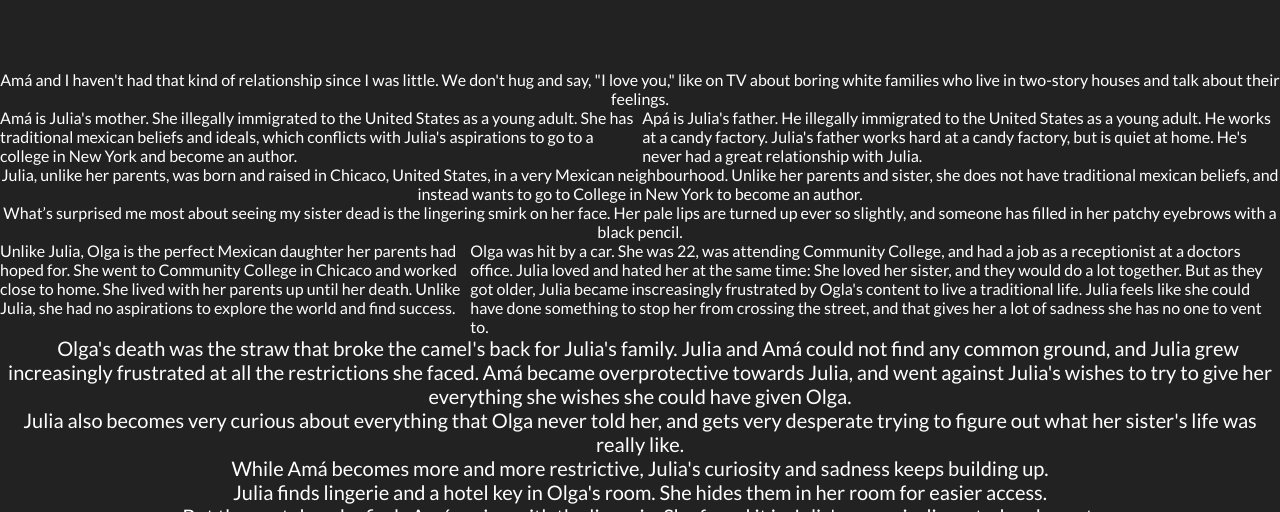
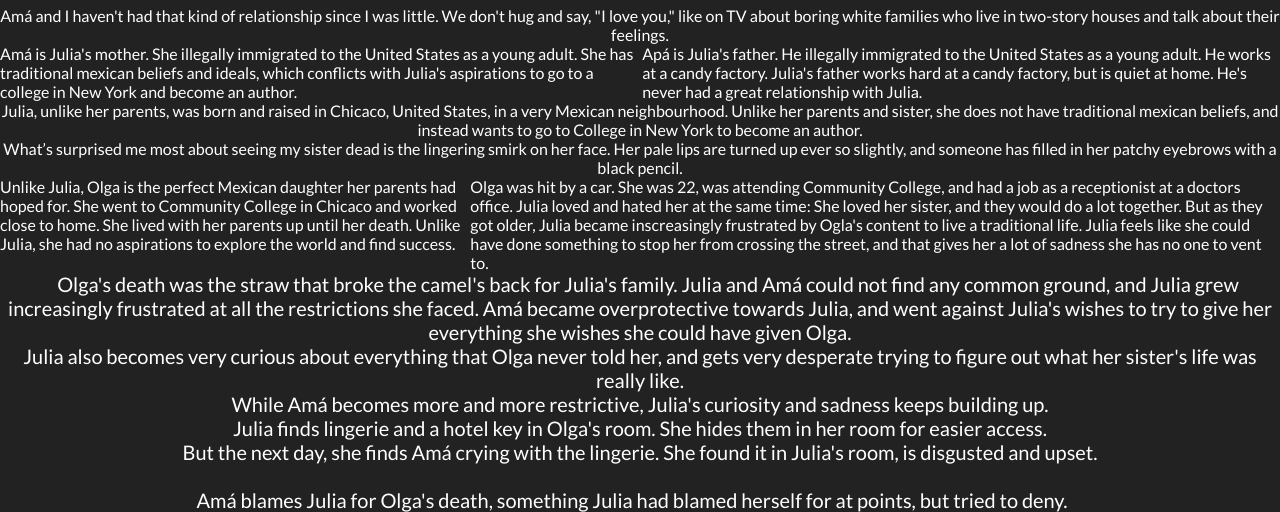
Before and after one commit to jamesbmadden/bookclub-project-site, a website: page index.html in a window 1280 px wide. Shown: the part 588-1100 px from the top of the page. Drawn offline with Linux system fonts and the light colour scheme; files whose address does not match are found by name.

Commit message:
Remove top padding because spoiler warning fills that purpose

```diff
--- a/index.html
+++ b/index.html
@@ -50,7 +50,6 @@
     <bc-header></bc-header>
     <main>
       <h1>Warning: This Page Contains Spoilers.</h1>
-      <div class="anchor" id="characters"></div>
       <div class="part-1" id="1">
         <div class="text-align-centre">
           <bc-blockquote credit="Julia">Amá and I haven't had that kind of relationship since I was little. We don't hug and say, "I love you," like on TV about boring white families who live in two-story houses and talk about their feelings.</bc-blockquote>
```
